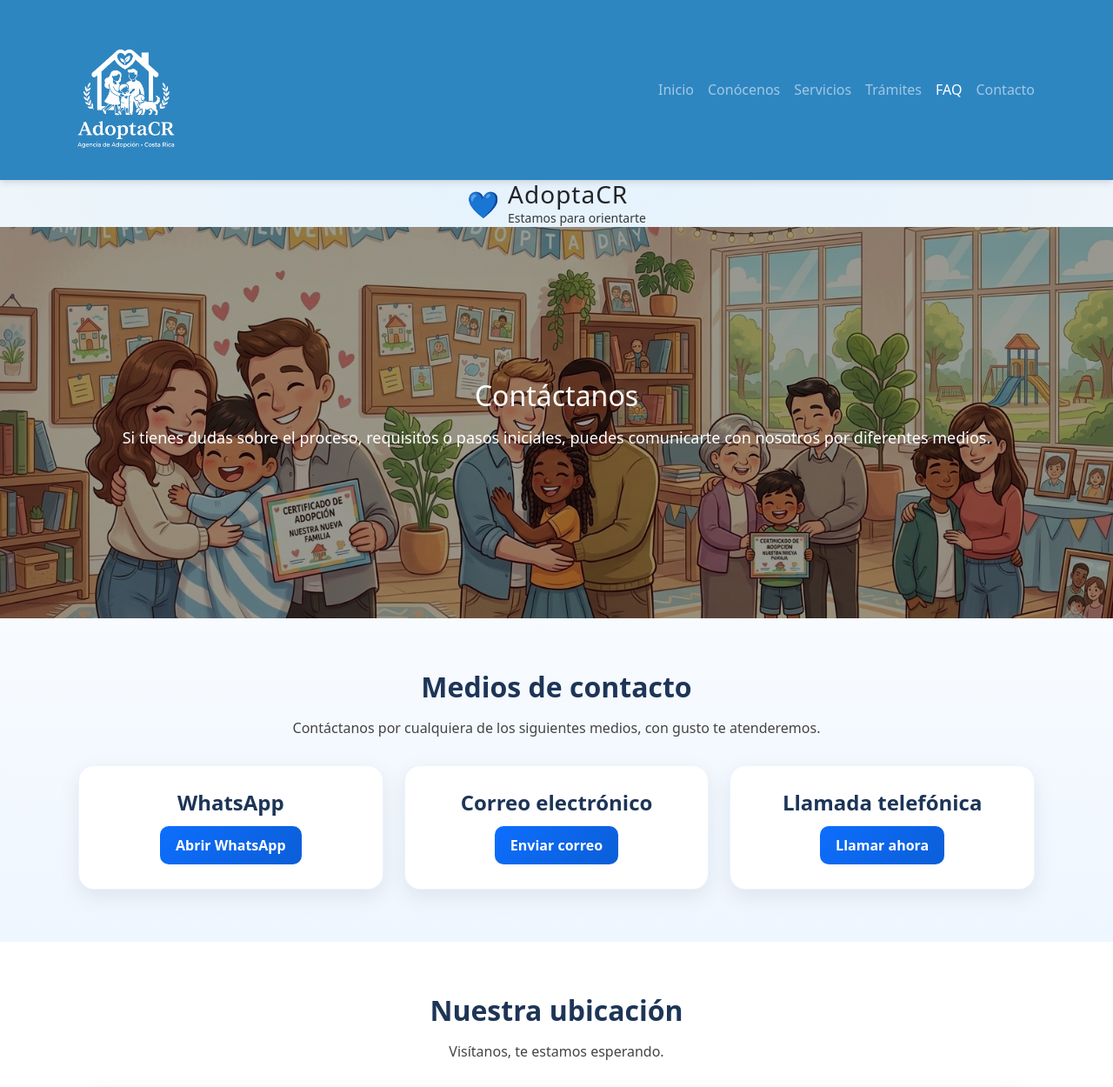
After one commit to Fidelitas-Ambiente-Web-Cliente-Servidor/sc502-ln-proyecto-grupo1, a PHP site: page /contacto.php in a window 1280 px wide. The commit adds this page. Shown: the top 1250 px of the page at 87% size. Run offline with PHP 8.4, Linux system fonts and the light colour scheme.

Commit message:
Contacto
Adicion de pantalla de contacto

```diff
--- a/conocenos.php
+++ b/conocenos.php
@@ -6,7 +6,7 @@
     <title>AdoptaCR - Conócenos</title>
 
     <link rel="stylesheet" href="/sc502-ln-proyecto-grupo1/css/style.css">
-    <link rel="stylesheet" href="/sc502-ln-proyecto-grupo1/css/index.css">
+    <link rel="stylesheet" href="/sc502-ln-proyecto-grupo1/css/conocenos.css">
     <link href="https://cdn.jsdelivr.net/npm/bootstrap@5.3.0/dist/css/bootstrap.min.css" rel="stylesheet">
 </head>
 
@@ -23,7 +23,7 @@
                 <ul class="navbar-nav ms-auto">
                     <li><a class="nav-link" href="index.php">Inicio</a></li>
                     <li><a class="nav-link" href="conocenos.php">Conócenos</a></li>
-                    <li><a class="nav-link" href="servicios.php">Servicios</a></li>
+                    <li><a class="nav-link" href="php/servicios.php">Servicios</a></li>
                     <li><a class="nav-link" href="tramites.php">Trámites</a></li>
                     <li><a class="nav-link active" href="faq.php">FAQ</a></li>
                     <li><a class="nav-link" href="contacto.php">Contacto</a></li>
--- /dev/null
+++ b/contacto.php
@@ -0,0 +1,98 @@
+<?php
+$activePage = 'contacto';
+?>
+<!DOCTYPE html>
+<html lang="es">
+<head>
+    <meta charset="UTF-8">
+    <title>AdoptaCR - Contacto</title>
+
+    <link rel="stylesheet" href="/sc502-ln-proyecto-grupo1/css/style.css">
+    <link rel="stylesheet" href="/sc502-ln-proyecto-grupo1/css/index.css">
+    <link rel="stylesheet" href="/sc502-ln-proyecto-grupo1/css/contacto.css">
+    <link href="https://cdn.jsdelivr.net/npm/bootstrap@5.3.0/dist/css/bootstrap.min.css" rel="stylesheet">
+</head>
+
+<body>
+
+<header>
+    <nav class="navbar navbar-expand-lg navbar-dark navbar-custom">
+        <div class="container">
+            <a class="navbar-brand" href="index.php">
+                <img src="./img/logo2.png" width="125">
+            </a>
+
+            <div class="collapse navbar-collapse">
+                <ul class="navbar-nav ms-auto">
+                    <li><a class="nav-link" href="index.php">Inicio</a></li>
+                    <li><a class="nav-link" href="conocenos.php">Conócenos</a></li>
+                    <li><a class="nav-link" href="php/servicios.php">Servicios</a></li>
+                    <li><a class="nav-link" href="tramites.php">Trámites</a></li>
+                    <li><a class="nav-link active" href="faq.php">FAQ</a></li>
+                    <li><a class="nav-link" href="contacto.php">Contacto</a></li>
+                </ul>
+            </div>
+        </div>
+    </nav>
+</header>
+
+<section id="Proceso-adoptarcr">
+    <div class="logo">
+        <span class="icono">💙</span>
+        <section id="Nombre-Agencia">
+            <h1>AdoptaCR</h1>
+            <p>Estamos para orientarte</p>
+        </section>
+    </div>
+</section>
+
+<section class="hero">
+    <div class="hero-contenido">
+        <h2>Contáctanos</h2>
+        <p>
+            Si tienes dudas sobre el proceso, requisitos o pasos iniciales, puedes comunicarte con nosotros por diferentes medios.
+        </p>
+    </div>
+</section>
+
+<section class="contacto-seccion">
+    <h2>Medios de contacto</h2>
+    <p>
+        Contáctanos por cualquiera de los siguientes medios, con gusto te atenderemos.
+    </p>
+
+    <div class="contacto-grid">
+        <div class="contacto-card">
+            <h4>WhatsApp</h4>
+            <a href="https://wa.me/50684185416" target="_blank" class="contacto-btn">Abrir WhatsApp</a>
+        </div>
+
+        <div class="contacto-card">
+            <h4>Correo electrónico</h4>
+            <a href="mailto:contacto@adoptacr.com" class="contacto-btn">Enviar correo</a>
+        </div>
+
+        <div class="contacto-card">
+            <h4>Llamada telefónica</h4>
+            <a href="tel:+50622785748" class="contacto-btn">Llamar ahora</a>
+        </div>
+    </div>
+</section>
+
+<section class="mapa-seccion">
+    <h2>Nuestra ubicación</h2>
+    <p>
+        Visítanos, te estamos esperando.
+    </p>
+
+    <div class="mapa-contenedor">
+        <iframe src="https://www.google.com/maps/embed?pb=!1m18!1m12!1m3!1d3929.5410472805384!2d-84.10081782430267!3d9.972089273513022!2m3!1f0!2f0!3f0!3m2!1i1024!2i768!4f13.1!3m3!1m2!1s0x8fa0e4cd822df535%3A0xedcce5c7084dd741!2sSanta%20Rosa!5e0!3m2!1ses-419!2scr!4v1776522632390!5m2!1ses-419!2scr" width="600" height="450" style="border:0;" allowfullscreen="" loading="lazy" referrerpolicy="no-referrer-when-downgrade"></iframe>
+    </div>
+</section>
+
+<footer>
+    <p>Ama a un ángel 💙 | @AdoptaCR</p>
+</footer>
+
+</body>
+</html>
--- /dev/null
+++ b/css/contacto.css
@@ -0,0 +1,122 @@
+.contacto-seccion {
+    padding: 60px 20px;
+    background: linear-gradient(180deg, #f8fbff 0%, #eef6ff 100%);
+    text-align: center;
+}
+
+.contacto-seccion h2 {
+    margin-bottom: 15px;
+    font-weight: 700;
+    color: #1d3557;
+}
+
+.contacto-seccion p {
+    max-width: 800px;
+    margin: 0 auto 30px auto;
+    color: #444;
+    line-height: 1.6;
+}
+
+.contacto-grid {
+    display: grid;
+    grid-template-columns: repeat(auto-fit, minmax(240px, 1fr));
+    gap: 24px;
+    max-width: 1100px;
+    margin: 0 auto;
+}
+
+.contacto-card {
+    background: #ffffff;
+    border-radius: 18px;
+    padding: 28px 22px;
+    box-shadow: 0 8px 24px rgba(0, 0, 0, 0.08);
+    transition: transform 0.25s ease, box-shadow 0.25s ease;
+    border: 1px solid rgba(13, 110, 253, 0.08);
+}
+
+.contacto-card:hover {
+    transform: translateY(-6px);
+    box-shadow: 0 14px 28px rgba(0, 0, 0, 0.12);
+}
+
+.contacto-card h4 {
+    margin-bottom: 12px;
+    color: #1d3557;
+    font-weight: 700;
+}
+
+.contacto-card p {
+    margin-bottom: 18px;
+    color: #555;
+    min-height: 72px;
+}
+
+.contacto-btn {
+    display: inline-block;
+    text-decoration: none;
+    background: linear-gradient(135deg, #0d6efd, #0b5ed7);
+    color: #ffffff;
+    padding: 10px 18px;
+    border-radius: 10px;
+    font-weight: 600;
+    transition: transform 0.2s ease, opacity 0.2s ease;
+}
+
+.contacto-btn:hover {
+    color: #ffffff;
+    transform: scale(1.03);
+    opacity: 0.95;
+}
+
+.mapa-seccion {
+    padding: 60px 20px;
+    background-color: #ffffff;
+    text-align: center;
+}
+
+.mapa-seccion h2 {
+    margin-bottom: 15px;
+    font-weight: 700;
+    color: #1d3557;
+}
+
+.mapa-seccion p {
+    max-width: 800px;
+    margin: 0 auto 30px auto;
+    color: #444;
+    line-height: 1.6;
+}
+
+.mapa-contenedor {
+    max-width: 1100px;
+    margin: 0 auto;
+    border-radius: 20px;
+    overflow: hidden;
+    box-shadow: 0 10px 28px rgba(0, 0, 0, 0.1);
+    border: 1px solid rgba(13, 110, 253, 0.08);
+}
+
+.mapa-contenedor iframe {
+    width: 100%;
+    height: 450px;
+    border: 0;
+}
+
+@media (max-width: 768px) {
+    .contacto-seccion,
+    .mapa-seccion {
+        padding: 40px 15px;
+    }
+
+    .contacto-card {
+        padding: 22px 18px;
+    }
+
+    .contacto-card p {
+        min-height: auto;
+    }
+
+    .mapa-contenedor iframe {
+        height: 320px;
+    }
+}
--- a/faq.php
+++ b/faq.php
@@ -27,7 +27,7 @@
                 <ul class="navbar-nav ms-auto">
                     <li><a class="nav-link" href="index.php">Inicio</a></li>
                     <li><a class="nav-link" href="conocenos.php">Conócenos</a></li>
-                    <li><a class="nav-link" href="servicios.php">Servicios</a></li>
+                    <li><a class="nav-link" href="php/servicios.php">Servicios</a></li>
                     <li><a class="nav-link" href="tramites.php">Trámites</a></li>
                     <li><a class="nav-link active" href="faq.php">FAQ</a></li>
                     <li><a class="nav-link" href="contacto.php">Contacto</a></li>
```
Also changed, not shown: css/conocenos.css (added, +139 -0 lines), php/Servicios.php (+4 -4 lines).
